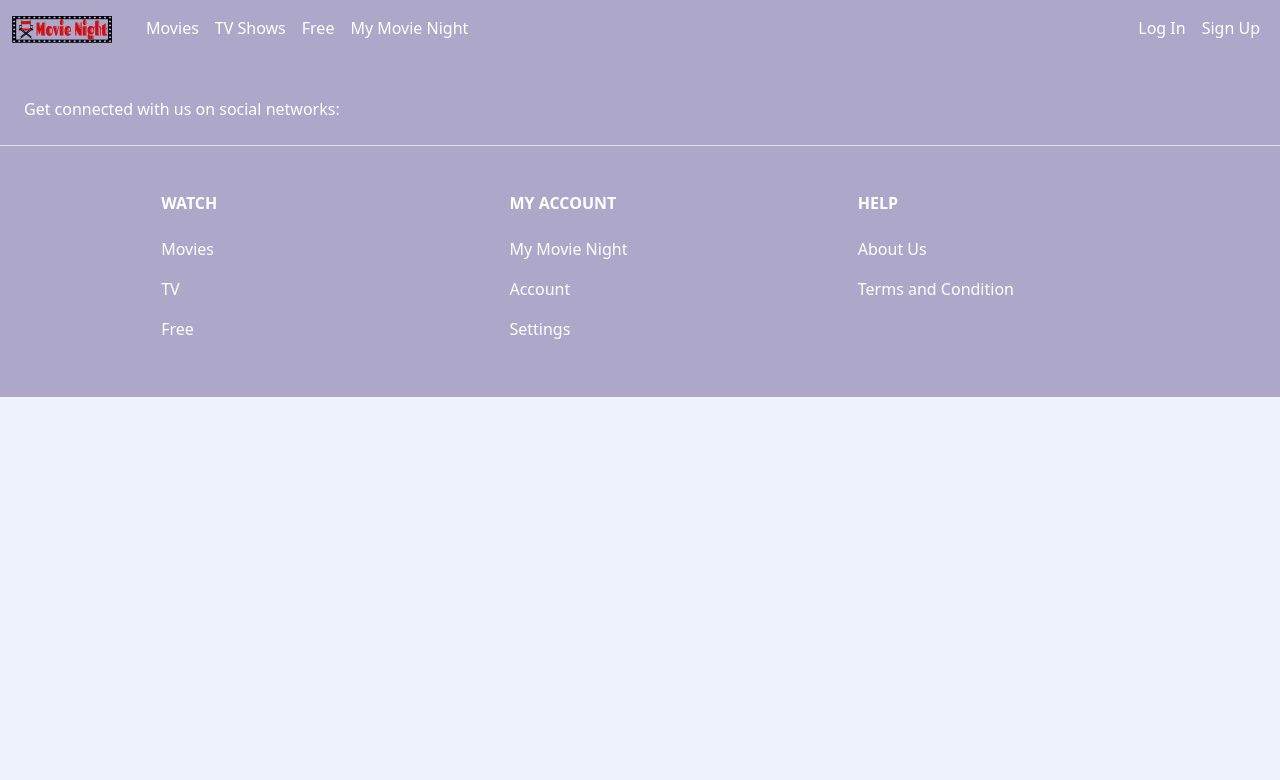
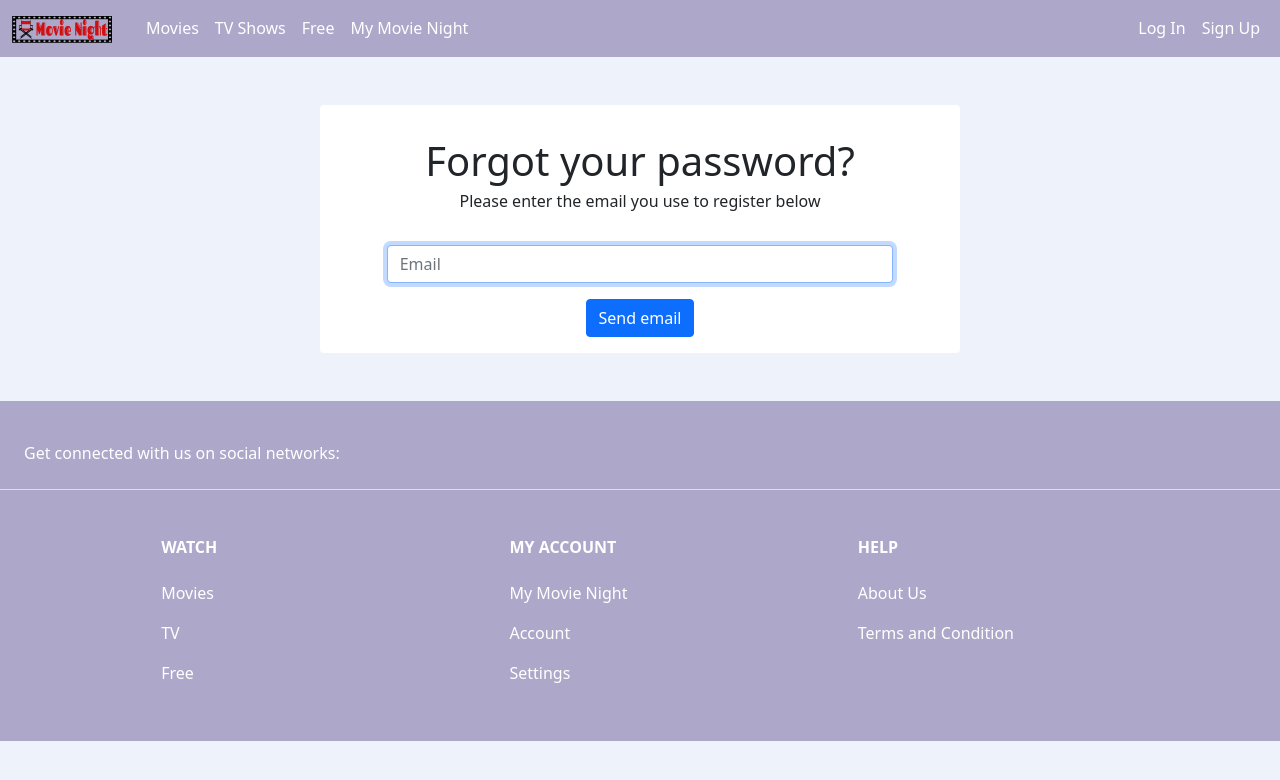
Before and after one commit to ElisaNgLi/MovieNight, a React (Create React App) app: page /forgotpassword in a window 1280 px wide. Shown: the top 780 px of the page. Built offline with nearby package versions, Linux system fonts and the light colour scheme.

Commit message:
create forgot password page

```diff
--- a/src/App.js
+++ b/src/App.js
@@ -7,6 +7,7 @@ import AboutUs from "../src/components/AboutUs/AboutUs";
 import Terms from "../src/components/Terms/Terms";
 import Registration from "../src/components/Registration/Registration";
 import Login from "./components/Registration/Login";
+import ForgotPassword from "./components/Registration/ForgotPassword";
 
 function App() {
   return (
@@ -26,6 +27,9 @@ function App() {
           <Route path="/login">
             <Login />
           </Route>
+          <Route path="/forgotpassword">
+            <ForgotPassword />
+          </Route>
         </Switch>
         <Footer />
       </div>
--- /dev/null
+++ b/src/components/Registration/ForgotPassword.css
@@ -0,0 +1,14 @@
+.card.forgot {
+  width: 40rem;
+  margin: 0 auto;
+  float: none;
+  border-style: none;
+}
+
+#link-pw {
+  text-decoration: none;
+}
+
+.invalid-field.invalid input {
+  border-color: red;
+}
--- /dev/null
+++ b/src/components/Registration/ForgotPassword.js
@@ -0,0 +1,66 @@
+import React, { useState } from "react";
+
+import "./ForgotPassword.css";
+import Title from "../Style/Title";
+
+const ForgotPassword = () => {
+  const [email, setEmail] = useState("");
+  const [validateEmail, setValidEmail] = useState();
+
+  const handleEmail = (event) => {
+    setEmail(event.target.value);
+  };
+
+  const handleValidEmail = () => {
+    setValidEmail(email.includes("@"));
+  };
+
+  const handleSubmit = (event) => {
+    event.preventDefault();
+  };
+
+  return (
+    <div>
+      <div className="card forgot mt-5 mb-5">
+        <div className="card-body">
+          <Title name="Forgot your password?" />
+          <p className="card-subtitle text-center">
+            Please enter the email you use to register below
+          </p>
+          <form className="row g-3 mt-3" onSubmit={handleSubmit}>
+            <div className="d-flex justify-content-center">
+              <div className="col-10">
+                <div
+                  className={`invalid-field ${
+                    validateEmail === false ? "invalid" : ""
+                  }`}
+                >
+                  <input
+                    type="email"
+                    className="form-control"
+                    placeholder="Email"
+                    value={email}
+                    onChange={handleEmail}
+                    onBlur={handleValidEmail}
+                    autoFocus
+                    required
+                  />
+                  {validateEmail === false && (
+                    <p>Please provided a valid email</p>
+                  )}
+                </div>
+              </div>
+            </div>
+            <div className="text-center">
+              <button type="submit" className="btn btn-primary btn-md">
+                Send email
+              </button>
+            </div>
+          </form>
+        </div>
+      </div>
+    </div>
+  );
+};
+
+export default ForgotPassword;
```
